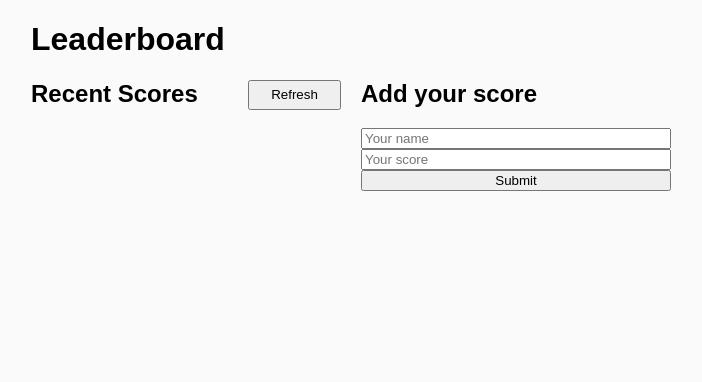
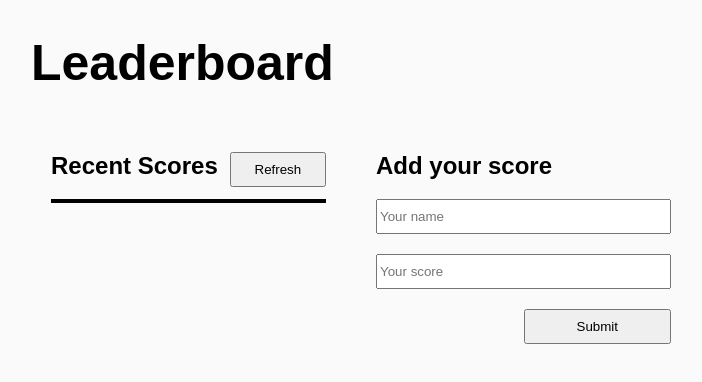
Before and after one commit to zewdu444/Leaderboard, a website built with webpack: page src/index.html in a window 1280 px wide. Shown: the whole page, without its empty margins (289-991 px from the left). Built offline with nearby package versions, Linux system fonts and the light colour scheme.

Commit message:
Style score board

```diff
--- a/src/index.html
+++ b/src/index.html
@@ -20,7 +20,7 @@
           <h2>Add your score</h2>
           <input type="text" placeholder="Your name" />
           <input type="text" placeholder="Your score" />
-          <input type="submit" />
+          <input class="scoresubmit" type="submit" />
         </section>
       </div>
     </main>
--- a/src/style.css
+++ b/src/style.css
@@ -20,13 +20,14 @@ main {
   display: flex;
   flex-direction: column;
   width: 50%;
-  margin-right: 20px;
+  margin-right: 50px;
 }
 
 .scorenotice {
   display: flex;
   flex-direction: row;
   justify-content: flex-start;
+  padding-left: 1.25rem;
 }
 
 .addscore {
@@ -36,12 +37,47 @@ main {
 }
 
 .refresh {
-  width: 30%;
+  width: 35%;
   margin-left: auto;
-  height: 1.875rem;
-  align-self: baseline;
+  height: 35px;
 }
 
 h2 {
   margin-top: 0;
 }
+
+.addscore > input {
+  height: 2.1875rem;
+  margin-bottom: 1.25rem;
+}
+
+.scoresubmit {
+  width: 50%;
+  align-self: flex-end;
+}
+
+h1 {
+  margin-bottom: 3.75rem;
+  font-size: 50px;
+}
+
+.scoredetail {
+  border: 2px solid black;
+  margin-left: 20px;
+}
+
+.scoredetail > ul {
+  list-style: none;
+  margin: auto 0;
+  padding-left: 0;
+}
+
+.scoredetail > ul > li {
+  height: 30px;
+  padding-left: 5px;
+  padding-top: 4%;
+}
+
+.scoredetail > ul > li:nth-child(even) {
+  background-color: #e7e9eb;
+}
```
